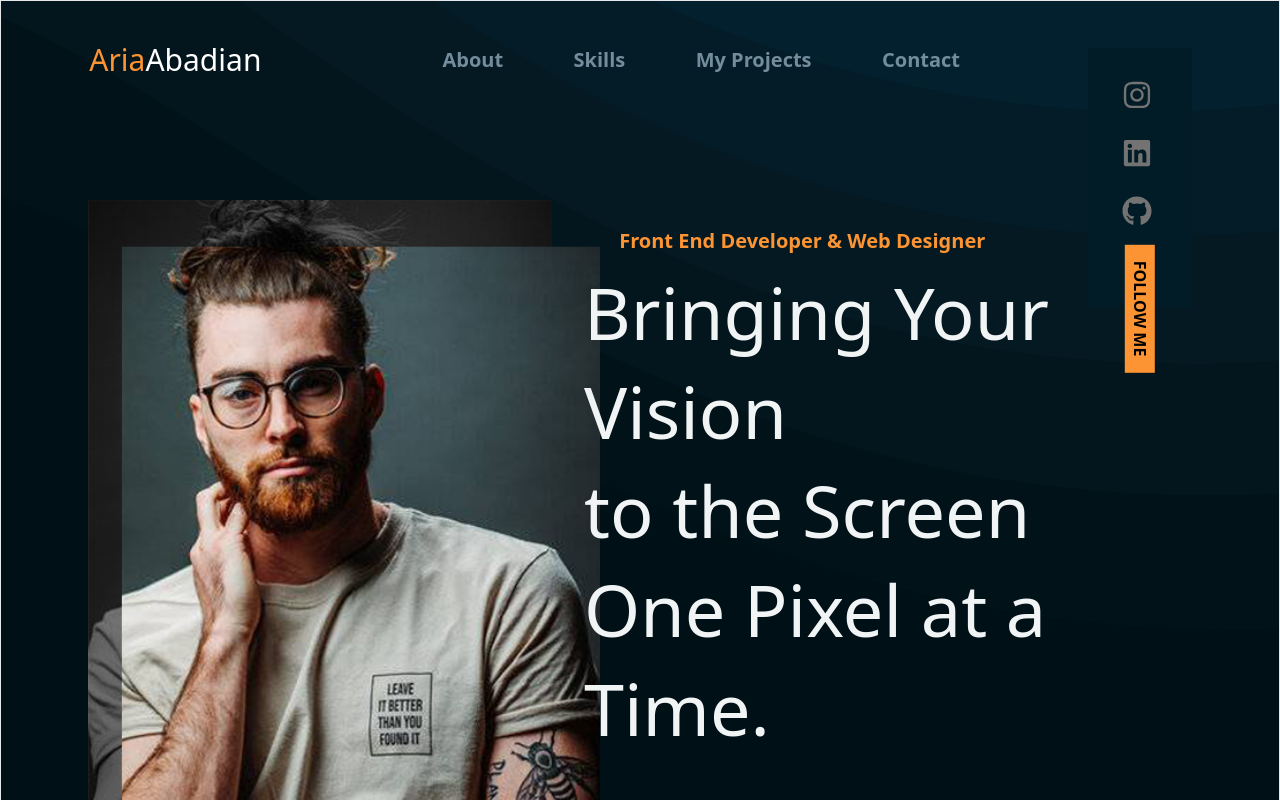
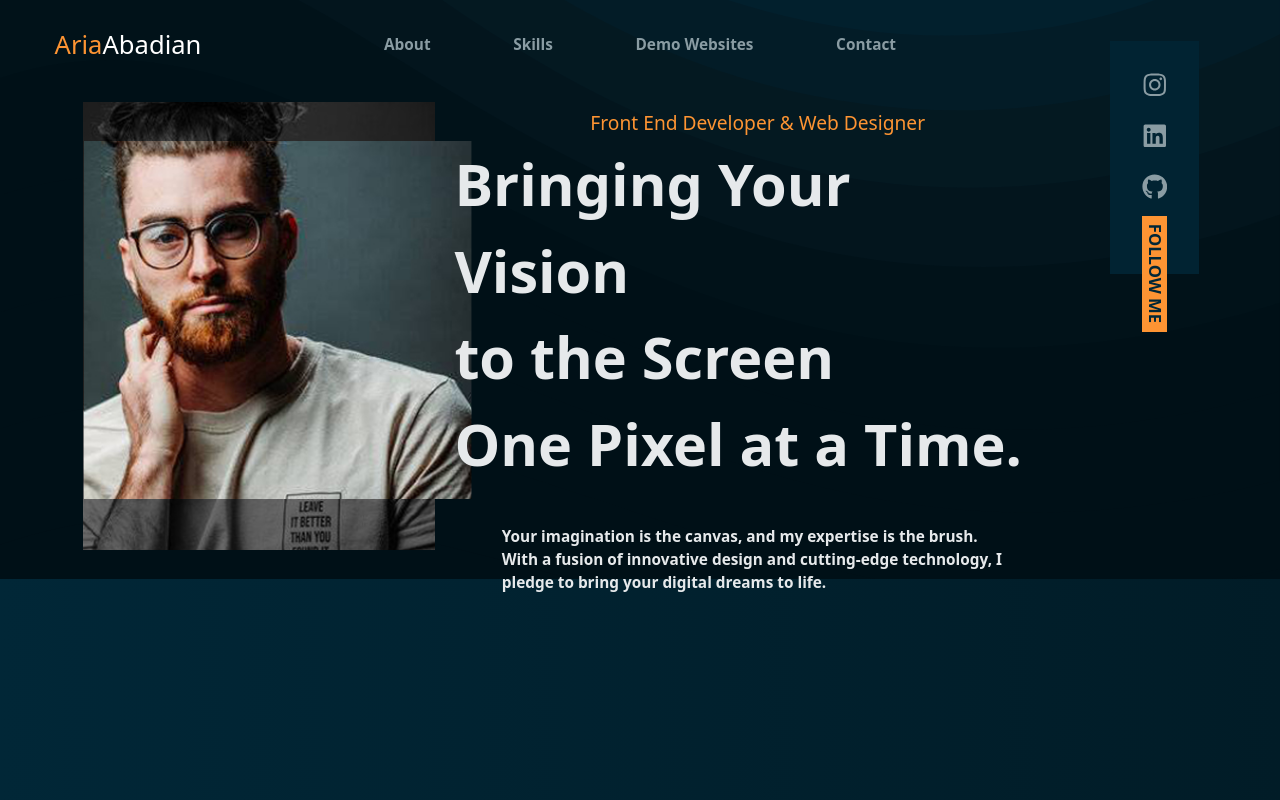
Before and after one commit to Aria-Abadian/portfolio, a React (Vite) app: page / in a window 1280 px wide. Shown: the top 800 px of the page. Built offline with nearby package versions, Linux system fonts and the light colour scheme.

Commit message:
som bugs fixed

```diff
--- a/src/Components/Hero/FollowMe.jsx
+++ b/src/Components/Hero/FollowMe.jsx
@@ -1,20 +1,26 @@
 import { FaInstagram, FaLinkedin, FaGithub } from "react-icons/fa";
 
 const FollowMe = () => {
+  const IconsClasses =
+    "transition-colors hover:text-primary-50 duration-200 cursor-pointer";
   return (
-    <div className="absolute hidden w-full justify-end lg:pr-[4rem] lg:pt-[2rem] xl:pr-[5.5rem] xl:pt-[3rem] 2xl:pr-[9.8rem] 2xl:pt-[5rem] lg:flex">
-      <div className="lg:w-[4.6rem] lg:h-[16.2rem] xl:w-[6.5rem] xl:h-[20.3rem] 2xl:w-[11.6rem] 2xl:h-[36.4rem]">
-        <div className="lg:w-[1.3rem] lg:h-[5.7rem] xl:w-[1.9rem] xl:h-[8rem] 2xl:w-[3.4rem] 2xl:h-[14.1rem] bg-secondary-500 absolute
-        lg:translate-x-[1.7rem] lg:translate-y-[8.8rem] xl:translate-x-[2.3rem] xl:translate-y-[12.3rem] 2xl:translate-x-[4.1rem] 2xl:translate-y-[22.2rem]">
-          <p className="lg:translate-y-[0.37rem] xl:translate-y-[1.2rem] 2xl:translate-y-[2.2rem] rotate-90 text-nowrap lg:text-sm xl:text-base 2xl:text-3xl uppercase font-semibold">
-            Follow me
-          </p>
-        </div>
-        <div className="w-full h-[16.2rem] lg:h-[11.7rem] xl:h-[16.2rem] 2xl:h-[29.5rem] bg-primary-700">
-          <div className=" w-full lg:pl-[1.7rem] lg:pt-[1.7rem] xl:pl-[2.1rem] 2xl:pl-[4rem] xl:pt-[2rem] 2xl:pt-[3.7rem] lg:h-[8.8rem] xl:h-[12.2rem] xl:text-3xl 2xl:text-6xl">
-            <FaInstagram className="text-neutral-500 hover:text-neutral-50 transition-colors duration-300" />
-            <FaLinkedin className="text-neutral-500 lg:my-6 xl:my-7 2xl:my-10 hover:text-neutral-50 transition-colors duration-300" />
-            <FaGithub className="text-neutral-500 hover:text-neutral-50 transition-colors duration-300" />
+    <div className="absolute w-full h-full flex justify-end z-20">
+      <div className="w-[7vw] h-[22.7vw] mt-[3.2vw] mr-[6.3vw]">
+        <div className="w-full h-[18.2vw] bg-primary-600">
+          {/* start of icons containet */}
+          <div
+            className="w-full h-[13.7vw] flex flex-col items-center gap-[2vw] justify-center pt-[1.1vw]
+           text-[2vw] text-primary-200"
+          >
+            <FaInstagram className={IconsClasses} />
+            <FaLinkedin className={IconsClasses} />
+            <FaGithub className={IconsClasses} />
+          </div>
+          {/* end of icons containet */}
+          <div className="bg-secondary-500 h-[9vw] w-[2vw] mx-auto flex justify-center items-center">
+            <p className="text-nowrap uppercase rotate-90 text-[1.3vw] font-semibold text-primary-500">
+              follow me
+            </p>
           </div>
         </div>
       </div>
--- a/src/Components/Hero/Hero.jsx
+++ b/src/Components/Hero/Hero.jsx
@@ -2,7 +2,7 @@ import Navbar from "./Navbar";
 import BgImage from "../../assets/Hero/liquid-cheese.svg";
 import FollowMe from "./FollowMe";
 import StilishImage from "./StilishImage";
-import Blueprint from '../../assets/Hero/Untitled-3.png'
+import Blueprint from '../../assets/Hero/Untitled1-2.jpg'
 
 const Hero = () => {
   return (
@@ -10,11 +10,11 @@ const Hero = () => {
       <FollowMe />
       <Navbar />
       <StilishImage />
-      <div className="h-[66rem] sm:h-[60rem] md:h-[41rem] lg:h-[45.5rem] xl:h-[133vh] border w-full overflow-hidden">
+      <div className="w-full h-[45.2vw] overflow-hidden">
         <img className="h-full w-full object-cover" src={BgImage} alt="hero image" />
       </div>
-      {/* <div className="w-full">
-        <img className="opacity-5" src={Blueprint} alt="" />
+      {/* <div className="w-full h-[45.2vw] overflow-hidden">
+        <img className="opacity-10" src={Blueprint} alt="" />
       </div> */}
 
     </div>
--- a/src/Components/Hero/Navbar.jsx
+++ b/src/Components/Hero/Navbar.jsx
@@ -1,53 +1,21 @@
 import { HiMenuAlt1 } from "react-icons/hi";
 
 const Navbar = () => {
+  const navItemsClasses = 'transition-colors hover:text-primary-50 duration-200'
   return (
-    <div className="container absolute w-full">
-      <div className="lg:w-[44rem] xl:w-[62rem] 2xl:w-[110rem] 2xl:h-[14rem] lg:h-20 xl:h-28 flex justify-between">
-        <div
-          className="h-full md:w-1/4 lg:w-[20rem] xl:w-[28.2rem] 2xl:w-[64rem] flex lg:items-center text-2xl md:text-lg
-        lg:text-xl xl:text-3xl 2xl:text-6xl mt-4 lg:mt-0 lg:pt-2 pl-[10%] lg:pl-[9%]"
-        >
-          <h1 className="text-secondary-500">Aria</h1>
-          <h1 className="text-white">Abadian</h1>
-        </div>
-        <div
-          className="hidden md:w-2/4 md:flex md:px-[2rem] md:pt-[1.3rem] h-full lg:w-[24rem] xl:w-full xl:pl-[8rem] text-sm xl:text-xl
-        2xl:text-3xl font-semibold lg:pt-2 lg:flex items-center "
-        >
-          <nav
-            className="flex justify-between w-full text-n-500
-            "
-          >
-            <a
-              href=""
-              className="hover:text-neutral-50 transition-colors duration-200"
-            >
-              About
-            </a>
-            <a
-              href=""
-              className="hover:text-neutral-50 transition-colors duration-200"
-            >
-              Skills
-            </a>
-            <a
-              href=""
-              className="hover:text-neutral-50 transition-colors duration-200"
-            >
-              My Projects
-            </a>
-            <a
-              href=""
-              className="hover:text-neutral-50 transition-colors duration-200"
-            >
-              Contact
-            </a>
-          </nav>
-        </div>
-        <div className="lg:hidden text-primary-100 md:w-[5rem] text-3xl md:text-2xl md:font-bold rotate-180 flex items-start justify-start">
-          <HiMenuAlt1 className="translate-x-[2rem]" />
-        </div>
+    <div className="absolute w-[80vw] h-[7vw] flex z-20">
+      <div className="h-full w-[20vw] flex justify-center items-center">
+        <h1 className="text-secondary-500 text-[2vw]">
+          Aria<span className="text-white">Abadian</span>
+        </h1>
+      </div>
+      <div className="h-full w-[60vw] font-semibold text-[1.2vw] flex items-center justify-center">
+        <nav className="w-full h-full flex justify-between text-primary-200 items-center px-[10vw]">
+          <a className={navItemsClasses} href="#about">About</a>
+          <a className={navItemsClasses}  href="#skills">Skills</a>
+          <a className={navItemsClasses}  href="#demo">Demo Websites</a>
+          <a className={navItemsClasses}  href="#contact">Contact</a>
+        </nav>
       </div>
     </div>
   );
--- a/src/Components/Hero/StilishImage.jsx
+++ b/src/Components/Hero/StilishImage.jsx
@@ -1,65 +1,54 @@
-import heroPhoto from "../../assets/Hero/heroPhoto.jpg";
-import heroPhoto2 from "../../assets/Hero/hero2.jpg";
+import heroPhoto from "../../assets/Hero/hero.jpg";
 
 const StilishImage = () => {
   return (
-    <div
-      className="w-full xl:h-[54rem] lg:h-[38.5rem] 2xl:h-[96rem] sm:flex absolute pt-20 lg:pt-24
-      xl:pt-[10rem] 2xl:pt-[19.7rem] xl:pl-[4rem] 2xl:pl-[8.3rem] sm:pl-10 overflow-hidden md:h-[40.5rem]"
-    >
-      <div
-        className="h-[26rem] w-[19rem] sm:pl-0 sm:w-1/2 lg:w-[22.8rem] sm:h-[21rem] md:h-[26rem] md:w-[19rem]
-        sm:mt-10 translate-y-[0rem] overflow-hidden mx-auto lg:h-[29.9rem] lg:mx-0 lg:ml-6 xl:w-[32rem] xl:h-[41.5rem] 2xl:w-[57rem] 2xl:h-[73.6rem]"
-      >
-        <div className="h-full w-[16rem] md:w-[17.7rem] lg:w-[21.9rem] xl:w-[30rem] 2xl:w-[53rem] absolute overflow-hidden
-        lg:-translate-x-[1rem] ">
+    <div className="w-[85vw] h-[38vw] absolute mt-[7vw] py-[1vw] pl-[4vw] flex">
+      {/* image sction */}
+      <div className=" w-[33vw] h-[35vw]">
+        {/* forground image */}
+        <div className="absolute w-[30.4vw] h-[28vw] mt-[3vw] ml-[2.6vw] overflow-hidden z-10">
           <img
-            className="h-full object-cover grayscale brightness-50 md:-translate-x-[0.8rem] lg:translate-x-[1rem]"
+            className="-translate-y-[3vw] -translate-x-[0.2vw] object-cover h-[40vw]"
             src={heroPhoto}
-            alt=""
+            alt="forground image"
           />
         </div>
-        <div className="translate-y-[2.5rem] translate-x-[0.1rem] h-[30rem] md:h-[20rem] lg:h-[24.1rem] xl:h-[35rem] xl:translate-y-[0.4rem] 2xl:h-[65rem] lg:ml-[2rem]
-         absolute md:mt-10 overflow-hidden
-        ">
+        {/* end of forground image */}
+        {/* background image */}
+        <div className="h-full w-[30vw] overflow-hidden z-0">
           <img
-            className=" object-cover lg:h-[24rem] xl:h-[35rem] 2xl:h-[65rem]"
-            src={heroPhoto2}
-            alt=""
+            className="h-[40vw] translate-x-[2.5vw] object-cover grayscale brightness-50"
+            src={heroPhoto}
+            alt="background image"
           />
         </div>
+        {/* end of background image */}
       </div>
-      {/* ******************************************************************************* */}
-      <div className="md:space-y-8 p-10 md:pt-[4rem] lg:pl-0 sm:w-1/2 lg:w-[25rem] xl:w-[40rem]">
-        <h1
-          className=" text-secondary-500 font-semibold text-base md:text-left text-center lg:text-left lg:pl-[1.2rem]
-        lg:text-sm xl:text-xl lg:pt-[0.2rem] 2xl:text-4xl 2xl:w-[40rem]"
-        >
+      {/* end of image sction */}
+
+      {/* text section */}
+      <div className="w-[44.4vw] h-[35vw] flex flex-col items-center z-20">
+        <p className="text-secondary-500 text-[1.5vw] my-[.5vw]">
           Front End Developer & Web Designer
-        </h1>
-        <div className="lg:w-[30rem] xl:w-[41rem] lg:h-[10rem] xl:h-[17rem] 2xl:h-[30rem] 2xl:w-[73rem]">
-          <h2
-            className="text-center mt-[2rem] text-3xl md:text-left text-n-50 sm:text-3xl leading-snug md:leading-tight
-           sm:leading-normal lg:leading-tight xl:leading-snug 2xl:leading-normal lg:-translate-x-[0.6rem] lg:-translate-y-[1rem]
-           xl:-translate-y-[1.5rem] 2xl:-translate-y-[2.5rem] lg:text-5xl xl:text-7xl 2xl:text-9xl lg:mb-5 xl:-translate-x-[1rem]
-           2xl:-translate-x-[2rem]"
-          >
+        </p>
+        <div className="w-full h-full flex flex-col justify-center gap-[3vw]">
+          <h1 className="text-primary-50 text-[4.5vw] font-semibold -translate-x-[1.5vw]">
             Bringing Your Vision
             <br />
             to the Screen
             <br />
             One Pixel at a Time.
-          </h2>
-          <p
-            className="text-n-400 mt-7 mx-auto w-[80vw] md:w-[17rem] lg:mt-0 leading-loose text-justify lg:w-[27rem] xl:w-[33rem] xl:text-xl lg:ml-[1rem] xl:ml-[2rem] xl:leading-relaxed
-          2xl:text-4xl 2xl:w-[63rem] 2xl:leading-loose font-semibold"
-          >
-            Your imagination is the canvas, and my expertise is the brush. With
-            a fusion of innovative design and cutting-edge technology, I pledge
-            to bring your digital dreams to life.{" "}
-          </p>
+          </h1>
+          <div className="flex justify-center">
+            <p className="text-primary-50 text-[1.2vw] font-semibold w-[40vw]">
+              Your imagination is the canvas, and my expertise is the brush. With
+              a fusion of innovative design and cutting-edge technology, I pledge
+              to bring your digital dreams to life.{" "}
+            </p>
+          </div>
         </div>
       </div>
+      {/* end of text section */}
     </div>
   );
 };
--- a/tailwind.config.js
+++ b/tailwind.config.js
@@ -6,6 +6,11 @@ export default {
   ],
   theme: {
     extend: {
+      screens: {
+        '2xl': '1537px',
+        '3xl': '1600px',
+        // => @media (min-width: 1536px) { ... }
+      },
       colors:{
         primary:{
               50: "#e6e9eb",
```
Also changed, not shown: src/assets/Hero/Untitled1-2.jpg (added), src/assets/Hero/hero.jpg (renamed from src/assets/Hero/hero2.jpg).
